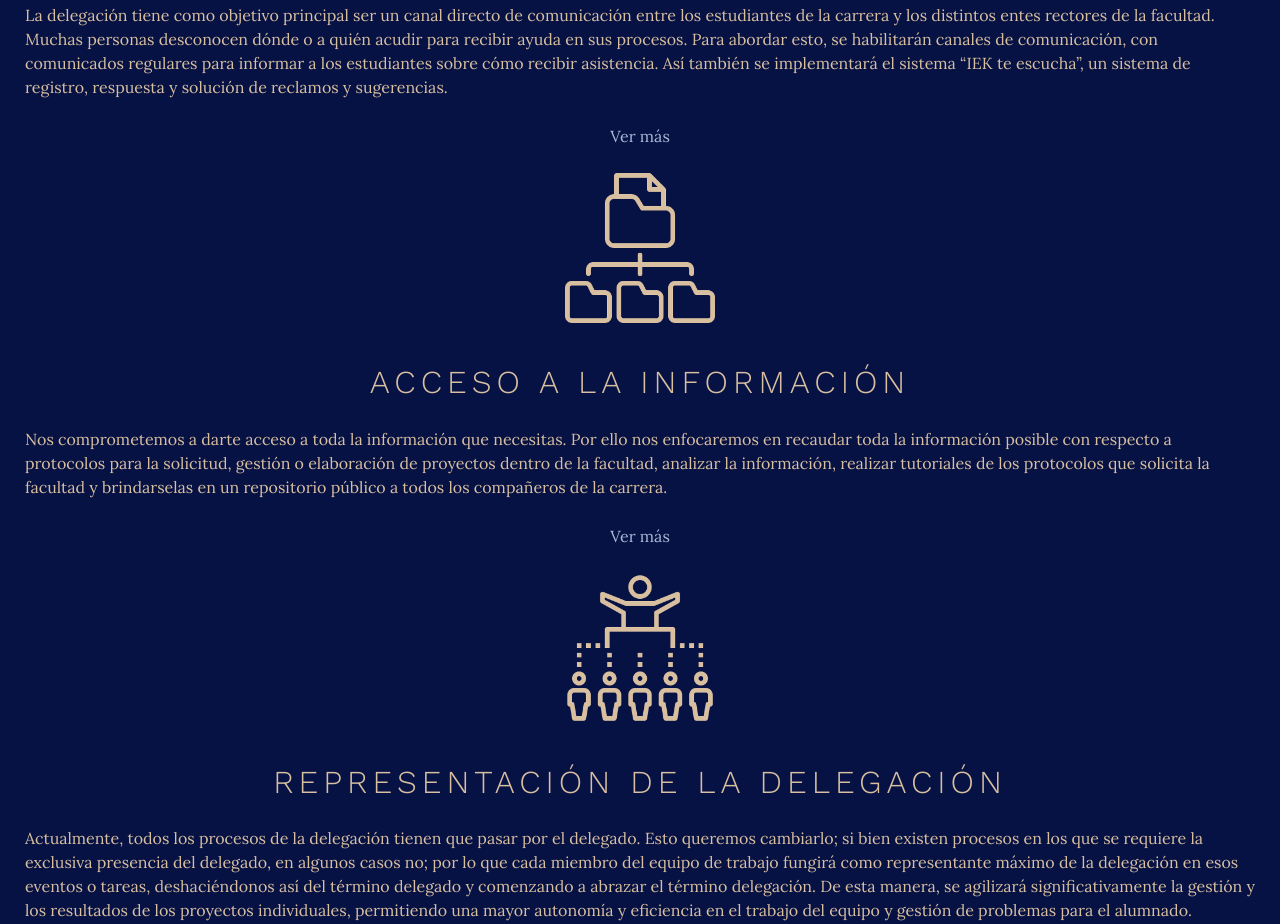
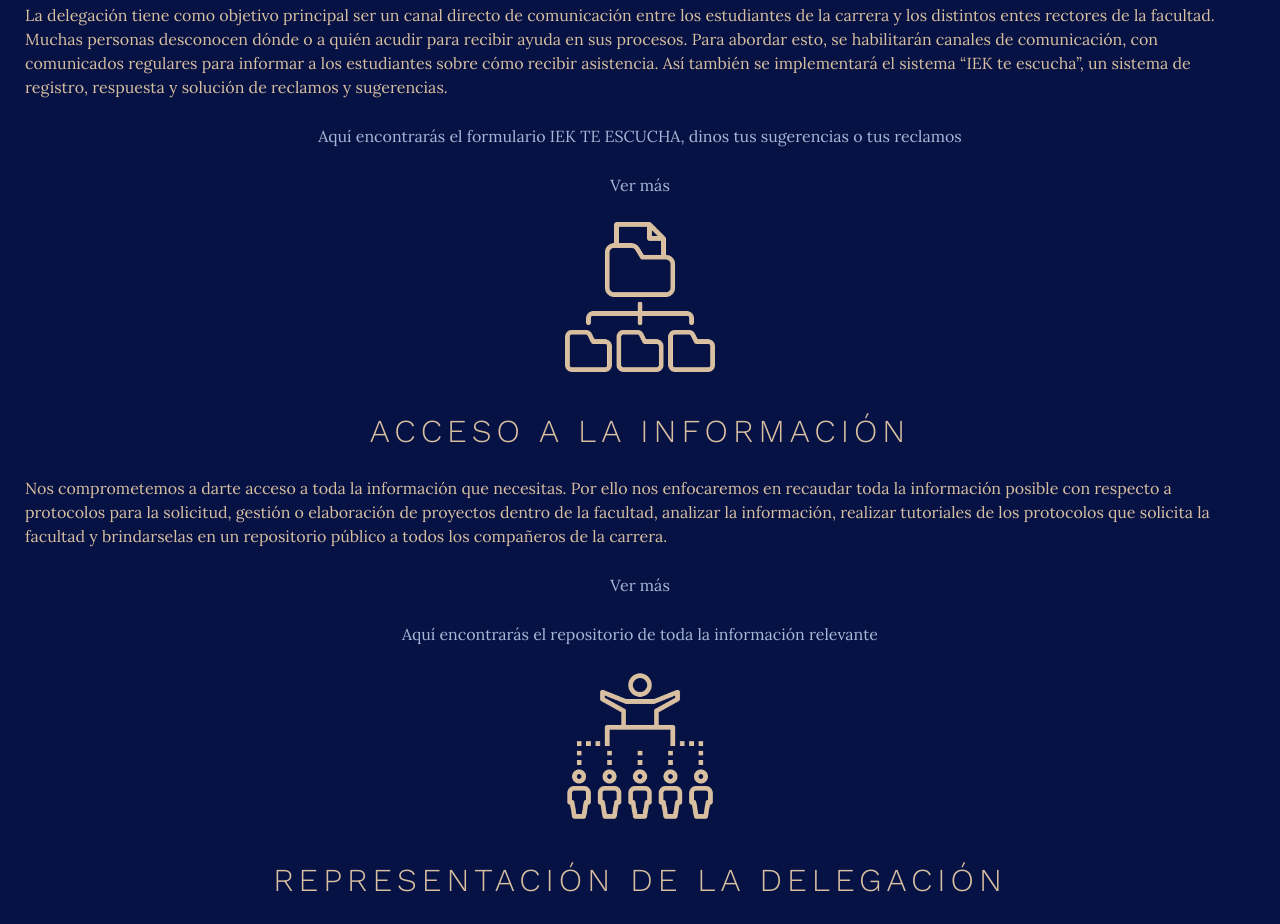
Before and after one commit to Fabrigonzalezr/Fabrigonzalezr.github.io, a plain HTML site: page index.html in a window 1280 px wide. Shown: the part 3296-4220 px from the top of the page. Drawn offline with nearby package versions, Linux system fonts and the light colour scheme.

Commit message:
Update index.html

```diff
--- a/index.html
+++ b/index.html
@@ -131,6 +131,7 @@
             <p>
                 La delegación tiene como objetivo principal ser un canal directo de comunicación entre los estudiantes de la carrera y los distintos entes rectores de la facultad. Muchas personas desconocen dónde o a quién acudir para recibir ayuda en sus procesos. Para abordar esto, se habilitarán canales de comunicación, con comunicados regulares para informar a los estudiantes sobre cómo recibir asistencia. Así también se implementará el sistema “IEK te escucha”, un sistema  de registro, respuesta y solución de reclamos y sugerencias.
             </p>
+            <p class="d-flex justify-content-center"><a href="https://forms.gle/r4Ue8s2reYUhfemSA">Aquí encontrarás el formulario IEK TE ESCUCHA, dinos tus sugerencias o tus reclamos</a></p>
             <p class="vermas">
                 <a class="d-flex justify-content-center" class="btn btn-primary" data-bs-toggle="collapse" href="#incicollapse" role="button" aria-expanded="false" aria-controls="incicollapse">
                 Ver más
@@ -164,6 +165,7 @@
                     </p>
                 </div>
             </div>
+            <p class="d-flex justify-content-center"><a href="https://sites.google.com/fpuna.edu.py/repositoriopublico/inicio">Aquí encontrarás el repositorio de toda la información relevante</a></p>
         </section>
         <section id="representacion-de-la-delegacion">
             <img src="representacion.png" id="icono">
```
